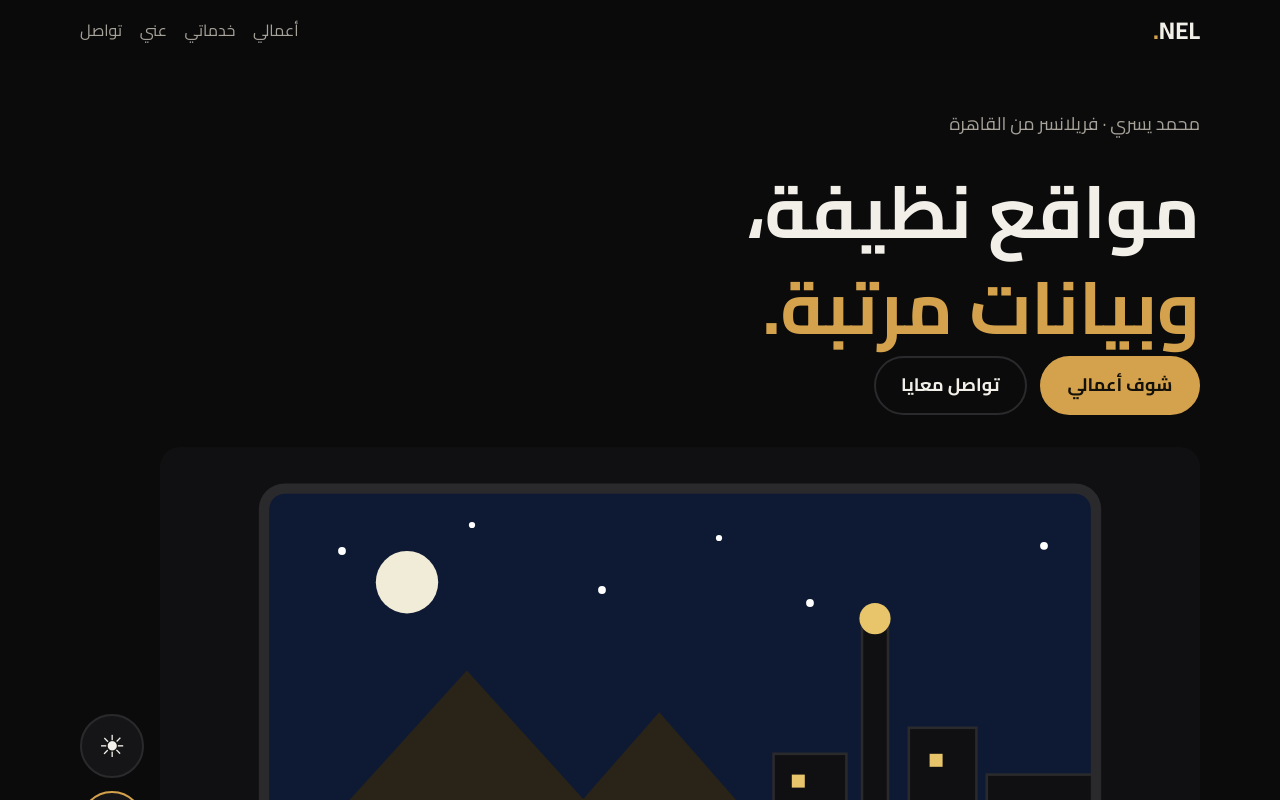
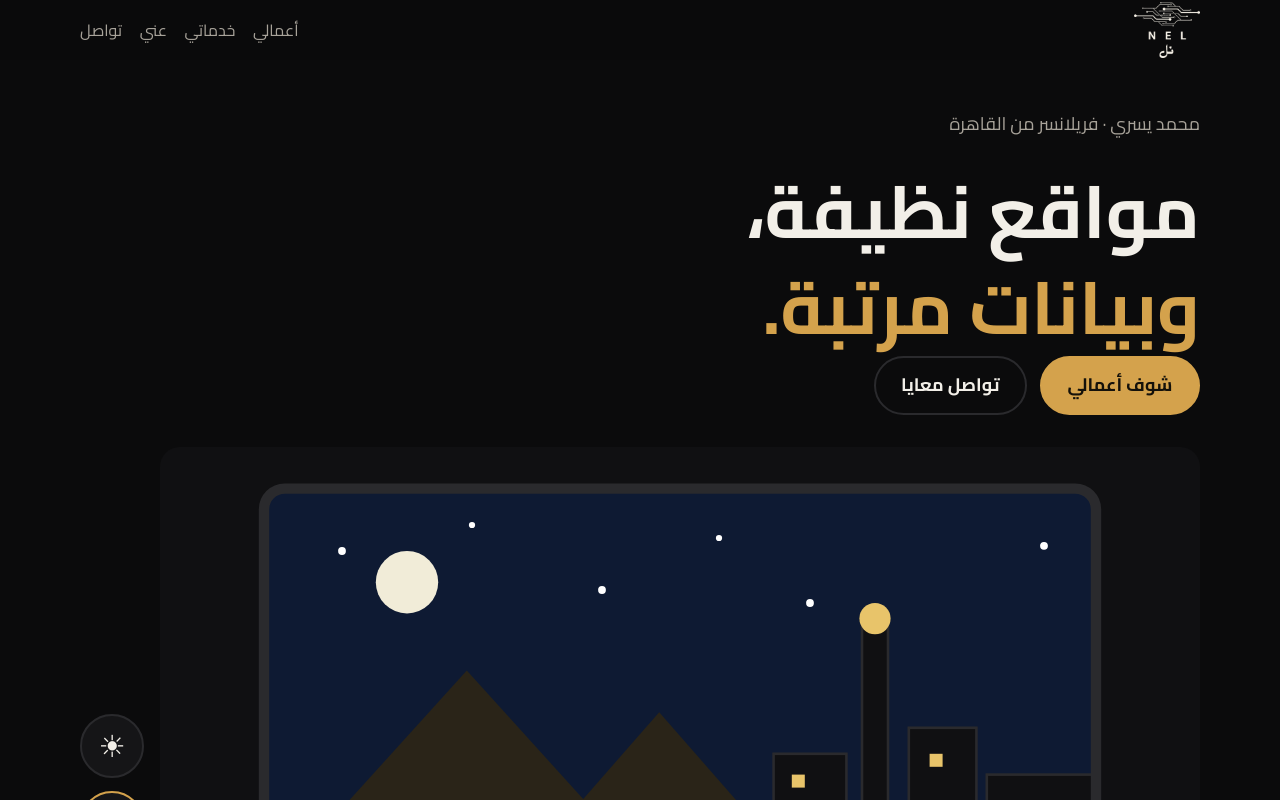
Before and after one commit to nel-yousry/nel-yousry.github.io, a plain HTML site: page index.html in a window 1280 px wide. Shown: the top 800 px of the page. Drawn offline with Linux system fonts and the light colour scheme.

Commit message:
Add NEL logo, favicon, OG image

```diff
--- a/css/style.css
+++ b/css/style.css
@@ -51,3 +51,5 @@ footer{padding:2rem 0 3rem;color:var(--mut);border-top:1px solid var(--line)}
 .fr{fill:none;stroke:var(--line);stroke-width:4}.k{stroke:var(--ink)}.dot{display:inline-block;width:10px;height:10px;border-radius:50%;background:var(--gold);margin-inline-end:.5rem}
 .nf{min-height:90vh;display:grid;place-content:center;text-align:center;gap:1rem}
 .t.f{fill:var(--gold)}
+
+.logo{display:inline-flex;align-items:center}.lg{height:56px;width:auto;display:block}.lg-d{display:none}[data-theme=light] .lg-l{display:none}[data-theme=light] .lg-d{display:block}
--- a/index.html
+++ b/index.html
@@ -7,12 +7,12 @@
 <meta name="theme-color" content="#0b0b0c"><link rel="canonical" href="https://nel-yousry.github.io/">
 <meta property="og:type" content="website"><meta property="og:locale" content="ar_EG"><meta property="og:title" content="NEL | محمد يسري"><meta property="og:description" content="مواقع نظيفة، وبيانات مرتبة."><meta property="og:image" content="https://nel-yousry.github.io/og.png"><meta property="og:url" content="https://nel-yousry.github.io/">
 <meta name="twitter:card" content="summary_large_image">
-<link rel="icon" href="favicon.svg" type="image/svg+xml">
+<link rel="icon" href="favicon-32.png" type="image/png" sizes="32x32"><link rel="icon" href="favicon-512.png" type="image/png" sizes="512x512"><link rel="apple-touch-icon" href="apple-touch-icon.png">
 <script src="js/theme.js"></script><link rel="stylesheet" href="css/style.css">
 <script type="application/ld+json">{"@context":"https://schema.org","@type":"Person","name":"محمد يسري","alternateName":"NEL","jobTitle":"مصمم ومطور مواقع","address":{"@type":"PostalAddress","addressLocality":"القاهرة","addressCountry":"EG"},"sameAs":["https://mostaql.com/u/WX33","https://khamsat.com/user/wx33"]}</script>
 </head>
 <body>
-<header><div class="w"><a class="logo" href="#top">NEL<span class="gold">.</span></a>
+<header><div class="w"><a class="logo" href="#top" aria-label="NEL | نل"><img class="lg lg-l" src="images/logo-light.png" alt="NEL | نل" width="73" height="62"><img class="lg lg-d" src="images/logo-dark.png" alt="" width="73" height="62"></a>
 <nav aria-label="القائمة"><a href="#work">أعمالي</a><a href="#services">خدماتي</a><a href="#about">عني</a><a href="#contact">تواصل</a></nav></div></header>
 <main id="top">
 <section class="hero"><div class="w">
```
Also changed, not shown: apple-touch-icon.png (added), favicon-32.png (added), favicon-512.png (added), images/logo-dark.png (added), images/logo-light.png (added), og.png.
